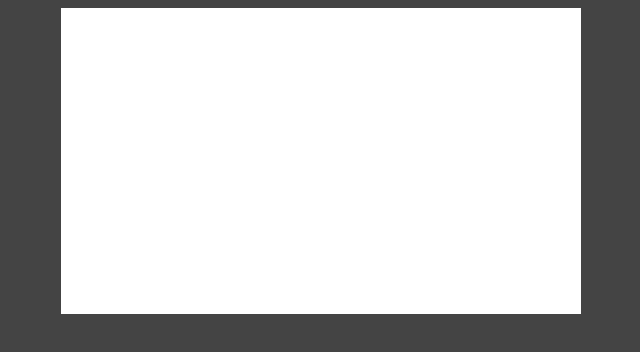
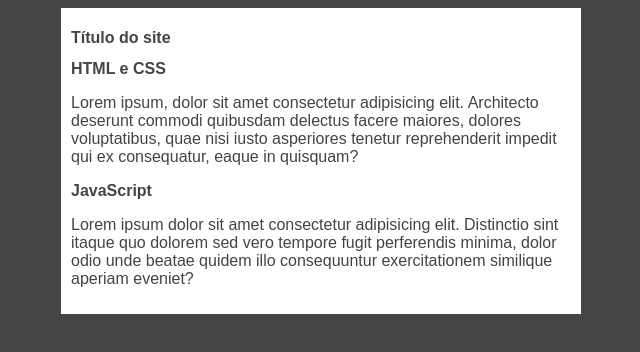
Before and after one commit to desireebarretti/aprendendo-branchs, a plain HTML site: page index.html in a window 1280 px wide. Shown: the whole page, without its empty margins (319-959 px from the left). Drawn offline with Linux system fonts and the light colour scheme.

Commit message:
Update style.css

```diff
--- a/estilos/style.css
+++ b/estilos/style.css
@@ -5,7 +5,7 @@
 
 body {
     background-color: #444;
-    color: white;
+    color: #444;
 }
 
 main {
```
